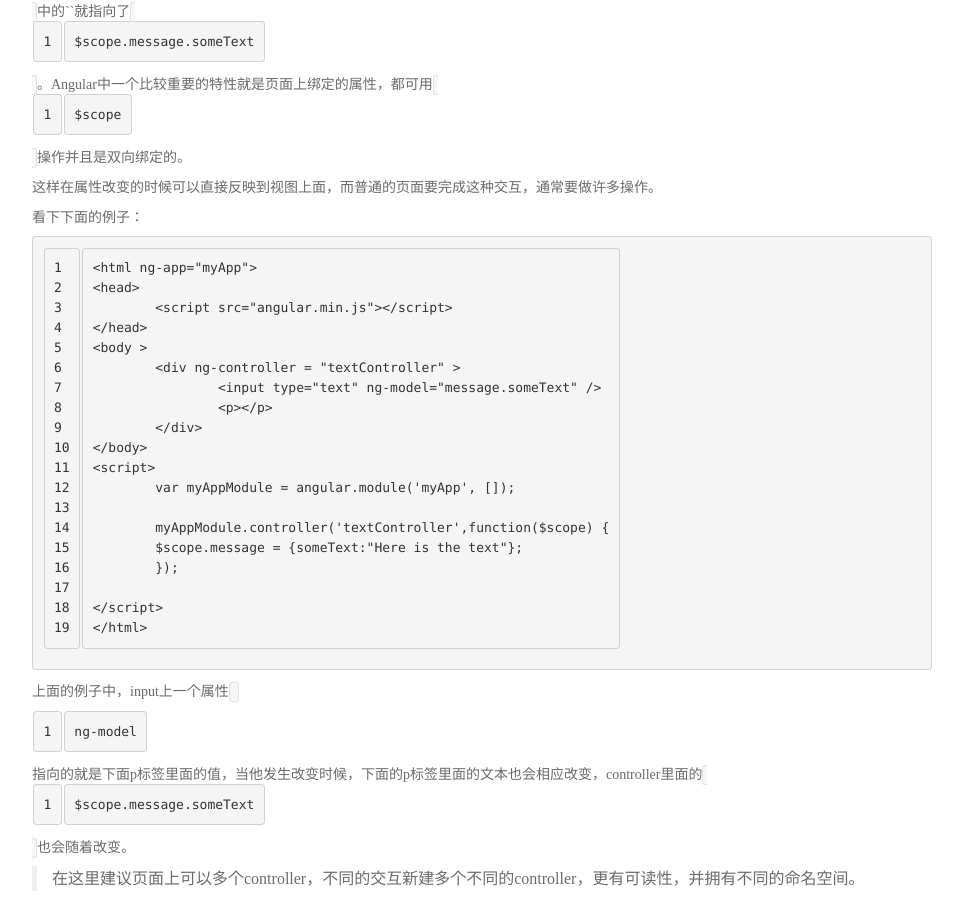
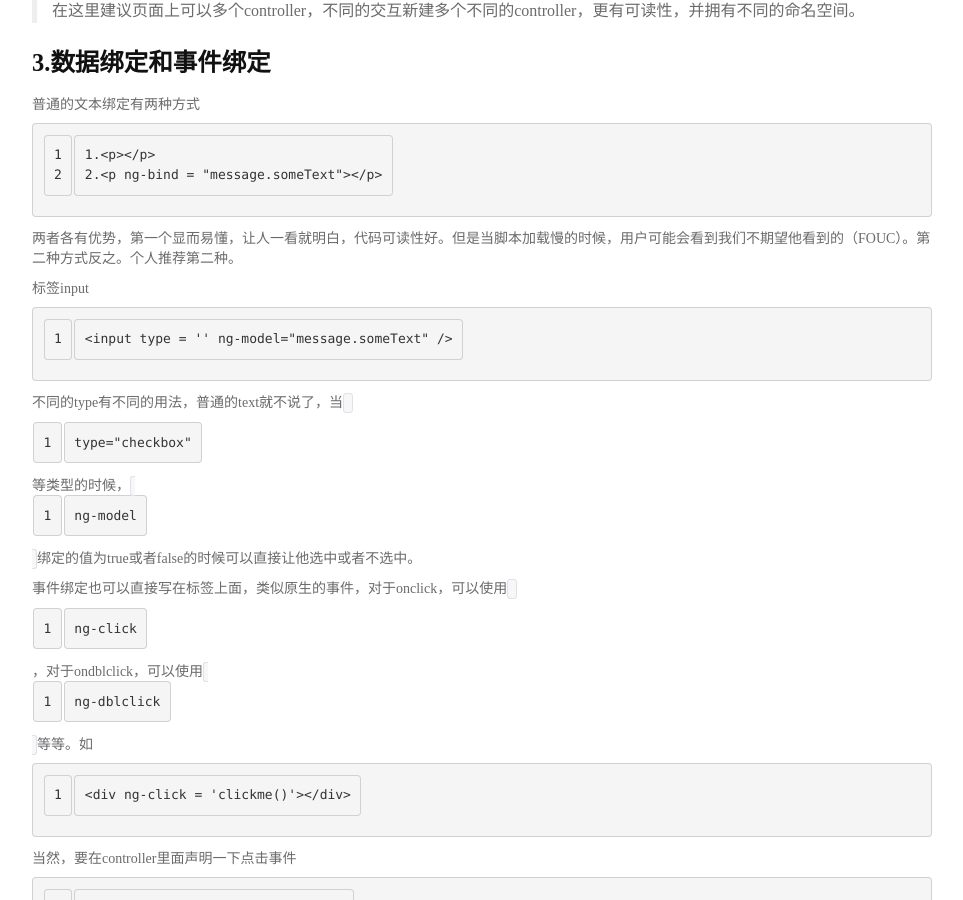
Before and after one commit to ajsdhf/ajsdhf.github.com, a Jekyll site: the page built from _posts/2014-04-21-angularjs学习笔记01.md, in a window 1280 px wide and 900 px high, scrolled down 2406 px. Shown: the whole window, without its empty margins (158-1121 px from the left). Built offline with Jekyll 4.4.1, drawn with Linux system fonts in a browser that asks for light colours; Markdown is read by kramdown in place of the engine named in the settings; some of the changed text lies outside the part shown.

Commit message:
new post

```diff
--- a/_posts/2014-04-21-angularjs学习笔记01.md
+++ b/_posts/2014-04-21-angularjs学习笔记01.md
@@ -45,24 +45,6 @@ type: article
 
 看一个例子，如下
 
-	<html ng-app="myApp">
-	<head>
-    	<script src="angular.min.js"></script>
-	</head>
-	<body >
-    	<div ng-controller = "textController" >
-    		<p>{{message.someText}}</p>
-    	</div>
-	</body>
-	<script>
-    	var myAppModule = angular.module('myApp', []);
-
-    	myAppModule.controller('textController',function($scope) {
-        	$scope.message = {someText:"Here is the text"};
-    	});
-
-	</script>
-	</html>
 
 页面声明整个HTML为一个`myApp`模块。
 
@@ -74,25 +56,7 @@ type: article
 
 看下下面的例子：
 
-	<html ng-app="myApp">
-	<head>
-    	<script src="angular.min.js"></script>
-	</head>
-	<body >
-    	<div ng-controller = "textController" >
-    		<input type="text" ng-model="message.someText" />
-    		<p>{{message.someText}}</p>
-    	</div>
-	</body>
-	<script>
-    	var myAppModule = angular.module('myApp', []);
 
-    	myAppModule.controller('textController',function($scope) {
-        	$scope.message = {someText:"Here is the text"};
-    	});
-
-	</script>
-	</html>
 
 上面的例子中，input上一个属性`ng-model`指向的就是下面p标签里面的值，当他发生改变时候，下面的p标签里面的文本也会相应改变，controller里面的`$scope.message.someText`也会随着改变。
 
```
